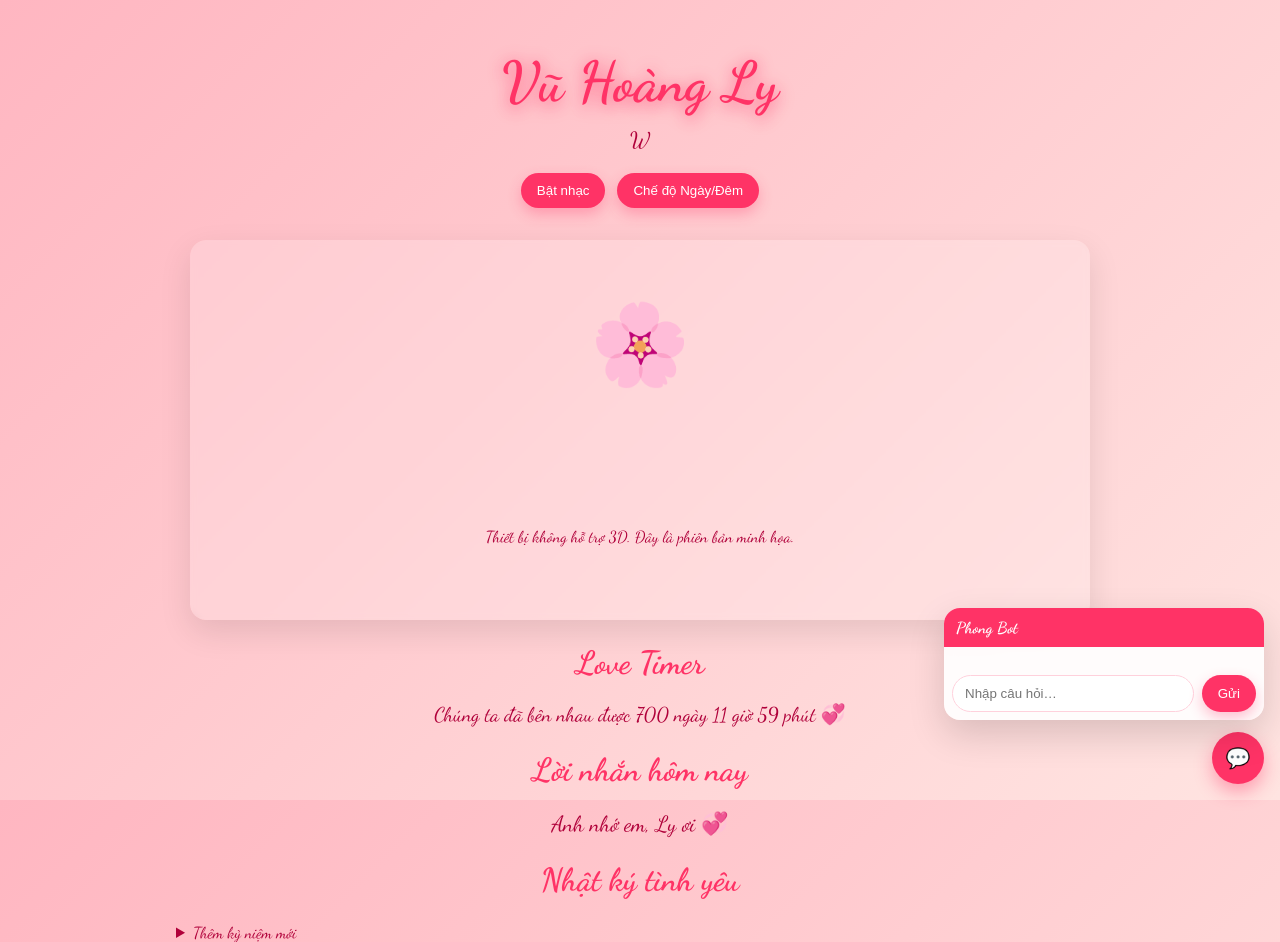
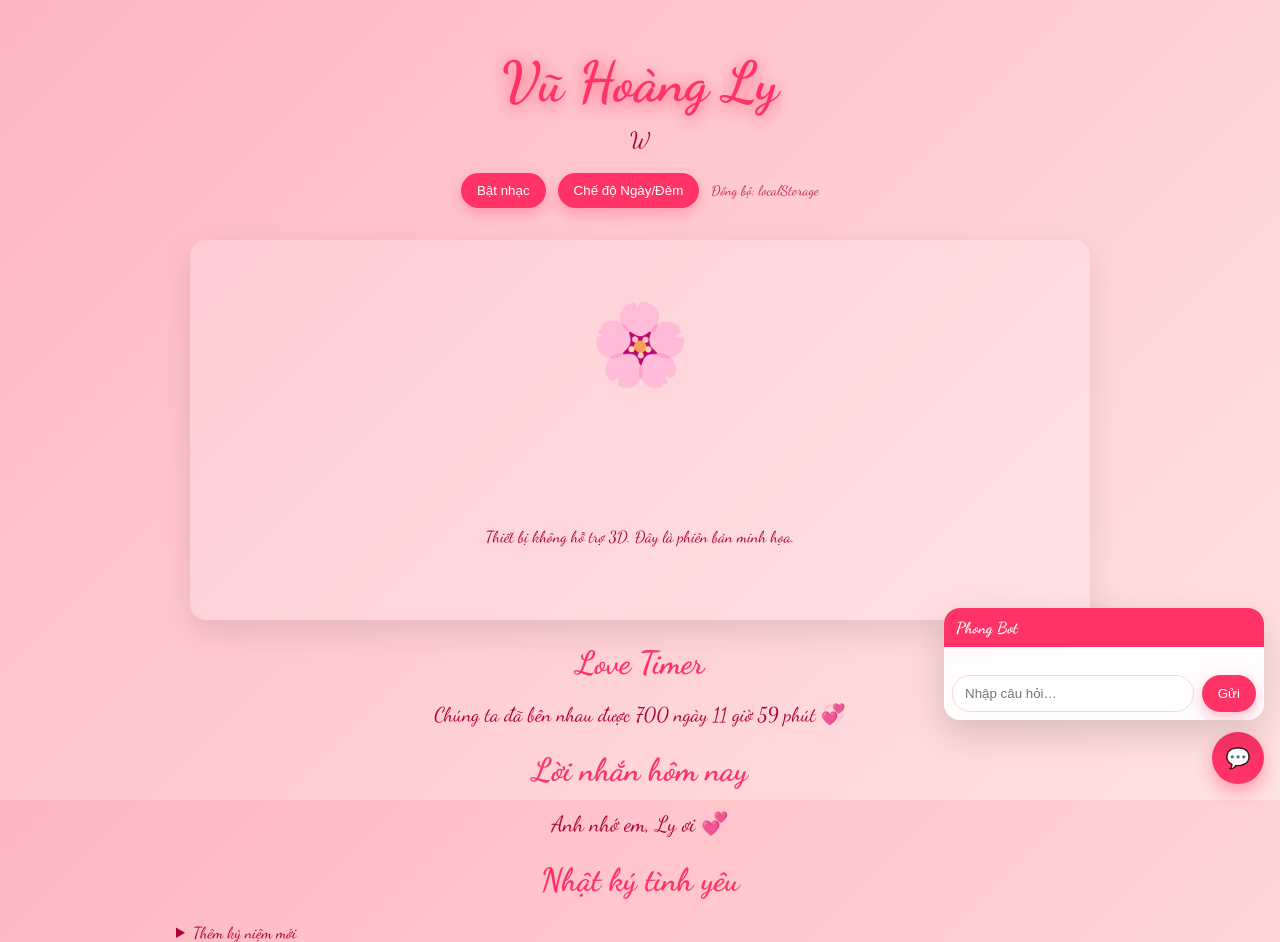
Before and after one commit to Phong-pt/love-for-ly, a plain HTML site: page index.html in a window 1280 px wide. Drawn offline with nearby package versions, Linux system fonts and the light colour scheme; animation ran at ten frames a second.

Commit message:
Love for Ly – initial

```diff
--- a/index.html
+++ b/index.html
@@ -22,6 +22,7 @@
             <div class="controls">
                 <button id="music-toggle" class="btn">Bật nhạc</button>
                 <button id="theme-toggle" class="btn">Chế độ Ngày/Đêm</button>
+                <span id="cloud-status" style="align-self:center;font-size:14px;opacity:.8"></span>
             </div>
         </header>
 
--- a/script.js
+++ b/script.js
@@ -20,6 +20,7 @@ const els = {
   chatForm: document.getElementById('chat-form'),
   chatInput: document.getElementById('chat-input'),
   heartLayer: document.getElementById('heart-layer'),
+  cloudStatus: document.getElementById('cloud-status'),
   specialPopup: document.getElementById('special-popup'),
   specialText: document.getElementById('special-text'),
   specialClose: document.getElementById('special-close'),
@@ -153,8 +154,10 @@ async function cloudInitIfAvailable() {
         await addDoc(collection(db, 'memories'), { date, title, desc, photoUrl, createdAt: serverTimestamp() });
       },
     };
+    els.cloudStatus && (els.cloudStatus.textContent = cloudinaryCfg ? 'Đồng bộ: Firestore + Cloudinary' : (st ? 'Đồng bộ: Firestore + Storage' : 'Đồng bộ: Firestore (không ảnh cloud)'));
   } catch {
     // No cloud config found; stay local-only
+    els.cloudStatus && (els.cloudStatus.textContent = 'Đồng bộ: localStorage');
   }
 }
 async function renderTimeline() {
```
